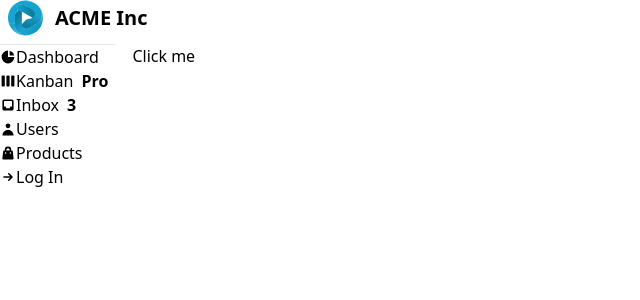
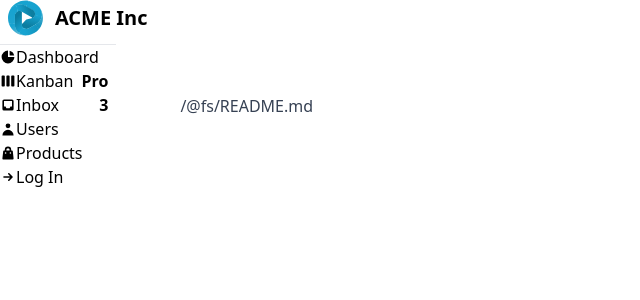
Before and after one commit to npburgess/frontend-code-test-npb, a React (Vite) app: page / in a window 1280 px wide. Shown: the top 300 px of the page, without its empty margins (0-640 px from the left). Built offline with nearby package versions, Linux system fonts and the light colour scheme.

Commit message:
Add home page route

```diff
--- a/src/App.tsx
+++ b/src/App.tsx
@@ -1,17 +1,21 @@
-import { Button } from 'flowbite-react';
+import { BrowserRouter as Router, Routes, Route } from 'react-router-dom';
 import { Navbar } from './components/Navbar';
 import { Sidebar } from './components/Sidebar';
+import { Home } from './pages/Home';
 
 export default function App() {
   return (
-    <>
+    <Router>
       <Navbar />
       <div className="mt-2 flex gap-2">
         <Sidebar className="hidden md:block" />
-        <div className="px-2">
-          <Button>Click me</Button>
-        </div>
+        <main className="flex-1 px-2">
+          <Routes>
+            <Route path="/" element={<Home />} />
+            <Route path="/home" element={<Home />} />
+          </Routes>
+        </main>
       </div>
-    </>
+    </Router>
   );
 }
```
